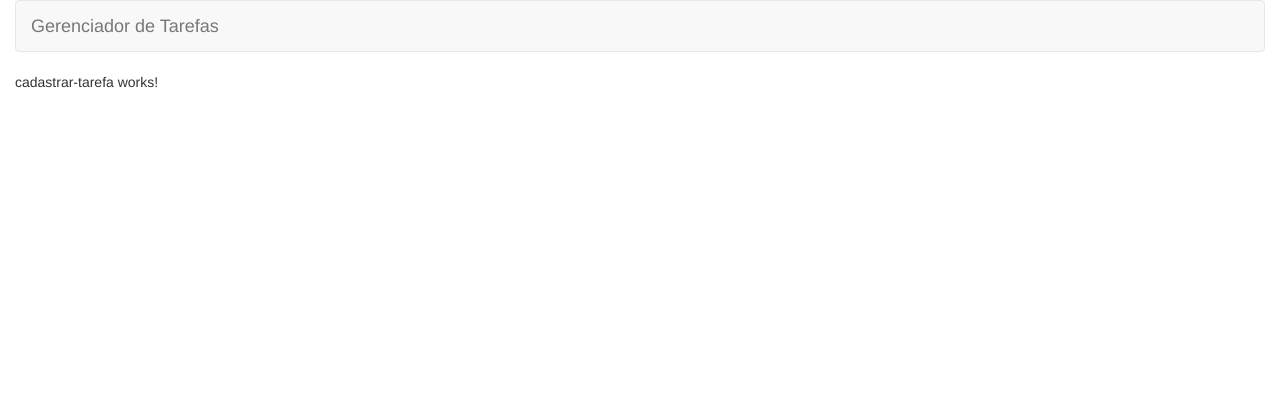
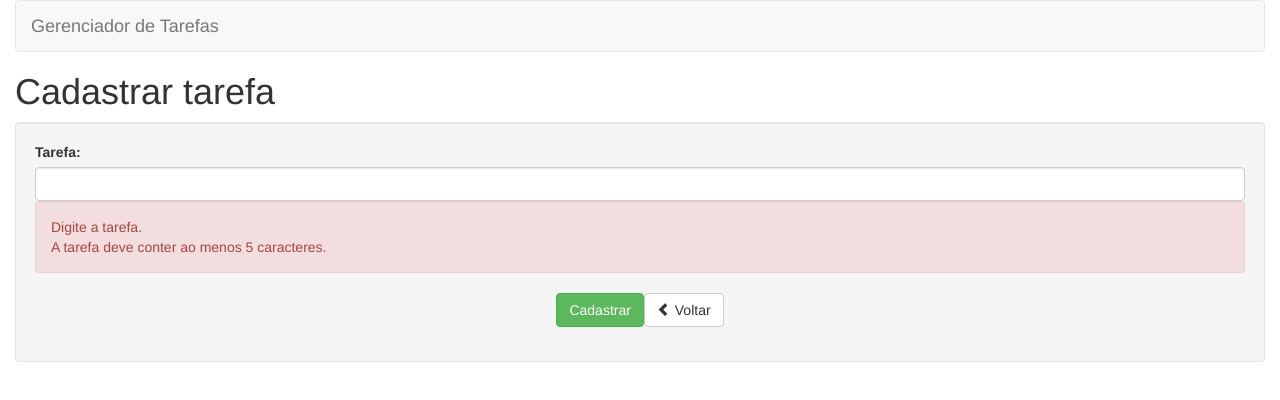
Before and after one commit to bognarjunior/gerenciador-tarefas, an Angular app: page /tarefas/cadastrar in a window 1280 px wide. Shown: the top 400 px of the page. Built offline with nearby package versions, Linux system fonts and the light colour scheme.

Commit message:
Html cadastro
Criando o layout da tela de cadastro de tarefas

```diff
--- a/src/app/tarefas/cadastrar/cadastrar-tarefa.component.html
+++ b/src/app/tarefas/cadastrar/cadastrar-tarefa.component.html
@@ -1,3 +1,35 @@
-<p>
-  cadastrar-tarefa works!
-</p>
+<h1>Cadastrar tarefa</h1>
+
+<div class="well">
+  <form >
+    <div class="form-group">
+      <label for="nome">Tarefa:</label>
+      <input
+        type="text"
+        class="form-control"
+        id="nome"
+        name="nome"
+        minlength="5"
+        required>
+      <div class="alert alert-danger">
+        <div >
+          Digite a tarefa.
+        </div>
+        <div >
+          A tarefa deve conter ao menos 5 caracteres.
+        </div>
+      </div>
+    </div>
+    <div class="form-group text-center">
+      <input
+        type="submit"
+        class="btn btn-success"
+        value="Cadastrar">
+      <a
+        class="btn btn-default">
+        <span class="glyphicon glyphicon-chevron-left"
+          aria-hidden="true"></span> Voltar
+      </a>
+    </div>
+  </form>
+</div>
```
